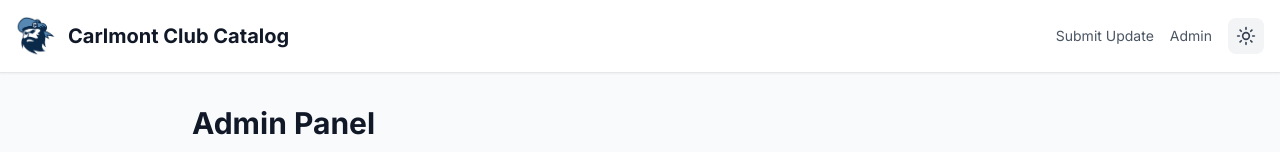
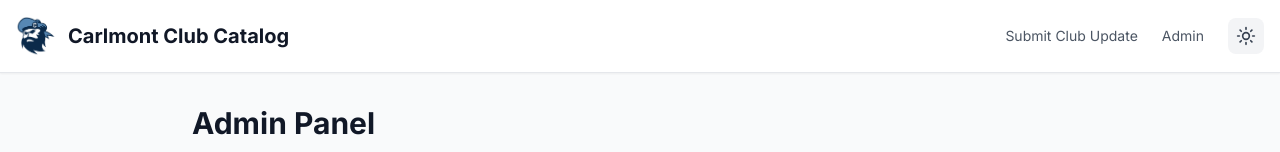
Before and after one commit to AviDavi1023/MontyClub, a Next.js app: page /admin in a window 1280 px wide. Shown: the top 152 px of the page. Built offline with nearby package versions, Linux system fonts and the light colour scheme; no server answers.

Commit message:
minor adjustments

```diff
--- a/components/AdminPanel.tsx
+++ b/components/AdminPanel.tsx
@@ -25,7 +25,7 @@ export function AdminPanel() {
   const bcRef = useRef<BroadcastChannel | null>(null)
   const [toasts, setToasts] = useState<Toast[]>([])
   const [confirmClearId, setConfirmClearId] = useState<string | null>(null)
-  const [isFirstTimeSetup, setIsFirstTimeSetup] = useState(true)
+  const [isFirstTimeSetup, setIsFirstTimeSetup] = useState(false)
 
   const showToast = (message: string, type: 'success' | 'error' | 'info' = 'success') => {
     const id = `${Date.now()}-${Math.random()}`
@@ -475,8 +475,7 @@ export function AdminPanel() {
                 </div>
 
                 <div className="mt-3 text-sm text-gray-700 dark:text-gray-300">
-                  <p><strong>Current:</strong> {u.currentInfo || '—'}</p>
-                  <p className="mt-1"><strong>Suggested:</strong> {u.suggestedChange || '—'}</p>
+                  <p><strong>Suggested:</strong> {u.suggestedChange || '—'}</p>
                   <p className="mt-1"><strong>Contact:</strong> {u.contactEmail || '—'}</p>
                   {u.additionalNotes && <p className="mt-1"><strong>Notes:</strong> {u.additionalNotes}</p>}
                 </div>
@@ -536,19 +535,7 @@ export function AdminPanel() {
           Quick Actions
         </h2>
 
-  <div className="grid grid-cols-1 md:grid-cols-3 gap-4">
-          <a
-            href="/submit-update"
-            className="p-4 border border-gray-200 dark:border-gray-700 rounded-lg hover:bg-gray-50 dark:hover:bg-gray-700 transition-colors"
-          >
-            <h3 className="font-medium text-gray-900 dark:text-white mb-2">
-              Submit Update Form
-            </h3>
-            <p className="text-sm text-gray-600 dark:text-gray-400">
-              Test the public update submission form
-            </p>
-          </a>
-
+  <div className="grid grid-cols-1 md:grid-cols-2 gap-4">
           <div className="p-4 border border-gray-200 dark:border-gray-700 rounded-lg">
             <h3 className="font-medium text-gray-900 dark:text-white mb-2">
               Excel File
--- a/components/Header.tsx
+++ b/components/Header.tsx
@@ -20,12 +20,12 @@ export function Header() {
             </span>
           </Link>
 
-          <nav className="flex items-center gap-2 sm:gap-4 flex-shrink-0">
+          <nav className="flex items-center gap-3 sm:gap-6 flex-shrink-0">
             <Link
               href="/submit-update"
               className="text-xs sm:text-sm text-gray-600 dark:text-gray-400 hover:text-gray-900 dark:hover:text-white transition-colors whitespace-nowrap"
             >
-              <span className="hidden sm:inline">Submit Update</span>
+              <span className="hidden sm:inline">Submit Club Update</span>
               <span className="sm:hidden">Submit</span>
             </Link>
             <Link
```
